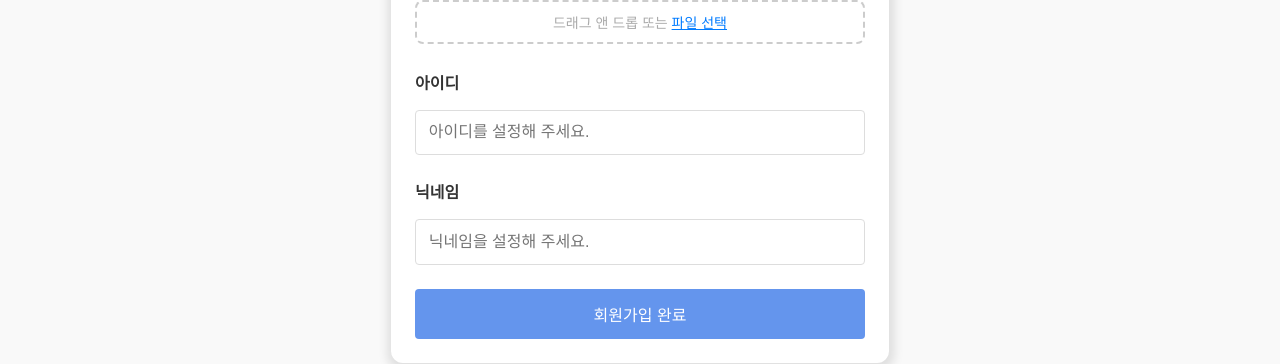
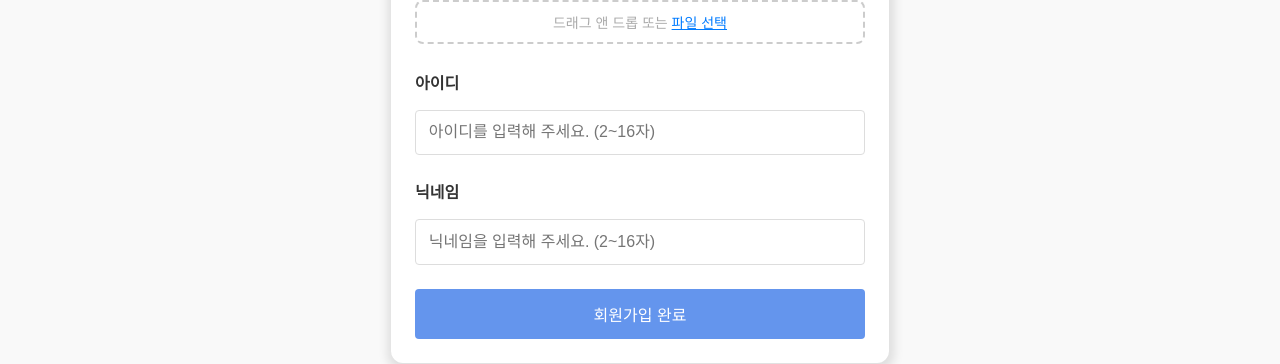
Before and after one commit to pure91/loveTo, a React (Create React App) app: page /join/profile in a window 1280 px wide. Shown: the part 406-770 px from the top of the page. Built offline with nearby package versions, Linux system fonts and the light colour scheme.

Commit message:
회원가입 시 아이디, 닉네임 front단 유효성 검사 추가

```diff
--- a/src/pages/join/InputValid.jsx
+++ b/src/pages/join/InputValid.jsx
@@ -3,24 +3,26 @@ import React, {useEffect} from 'react';
 // 유효성 검사 실패 시 노출되는 메시지
 const ERROR_MSG = {
     required: '필수 입력사항을 입력해주세요.',
-    emailPattern: '잘못된 이메일 형식입니다.',
+    emailPattern: '이메일 형식을 확인해주세요.',
     pwPattern: '비밀번호는 대/소문자, 숫자 6자 이상만 허용합니다.',
     idPattern: '2~16자 이내의 영문, 숫자, 밑줄, 마침표만 사용할 수 있습니다.',
+    nicknamePattern: '2~16자의 한글, 영문, 숫자만 입력 가능합니다.',
 };
 
-const EMAIL_REGEX = /^[0-9a-zA-Z]([-.]?[0-9a-zA-Z])*@[0-9a-zA-Z]([-.]?[0-9a-zA-Z])*\.[a-zA-Z]{2,3}$/i;
+const EMAIL_REGEX = /^[a-zA-Z0-9._%+-]+@[a-zA-Z0-9.-]+\.[a-zA-Z]{2,}$/i;
 const PASSWORD_REGEX = /^[A-Za-z0-9]{6,}$/;
 const ID_REGEX = /^[a-z0-9A-Z_.]{2,16}$/;
+const NICKNAME_REGEX = /^[가-힣a-zA-Z0-9_-]{2,16}$/;
 
 // 폼 입력 함수
-const InputValid = ({ id, label, formData, setFormData, error, setError, inputProps }) => {
-    // const {userAccountName} = useContent();
+const InputValid = ({id, label, formData, setFormData, error, setError, inputProps}) => {
 
     // 유효성 검사
     const validateValue = (value) => {
         let result;
 
         if (value.length === 0) result = 'required';
+
         else {
             switch (id) {
                 case 'email':
@@ -30,19 +32,18 @@ const InputValid = ({ id, label, formData, setFormData, error, setError, inputPr
                     result = PASSWORD_REGEX.test(value) ? 'noError' : 'pwPattern';
                     break;
                 case 'id':
-                    result = ID_REGEX.test(value) ? 'loading' : 'idPattern';
+                    result = ID_REGEX.test(value) ? 'noError' : 'idPattern';
                     break;
-                // case 'accountName':
-                //     if (value === userAccountName) result = 'noError';
-                //     else result = ID_REGEX.test(value) ? 'loading' : 'idPattern';
-                //     break;
+                case 'nickname':
+                    result = NICKNAME_REGEX.test(value) ? 'noError' : 'nicknamePattern';
+                    break;
                 default:
                     result = 'noError';
                     return;
             }
         }
 
-        if (result === 'noError' || result === 'loading') {
+        if (result === 'noError') {
             setError({...error, [id]: result});
         } else {
             setError({...error, [id]: ERROR_MSG[result]});
@@ -65,15 +66,13 @@ const InputValid = ({ id, label, formData, setFormData, error, setError, inputPr
     //     }
     // };
 
-    // 실시간 중복 검사 진행
+    // 실시간 db 중복 검사 진행
     useEffect(() => {
-        if (!['email', 'accountName'].includes(id)) return;
+        if (!['email'].includes(id)) {
+            return;
+        }
 
-        if (
-            (id === 'email' && !EMAIL_REGEX.test(formData.email))
-            // (id === 'accountName' && !ID_REGEX.test(formData.accountName)) ||
-            // formData['accountName'] === userAccountName
-        ) {
+        if ((id === 'email' && !EMAIL_REGEX.test(formData.email))) {
             return;
         }
 
@@ -87,7 +86,6 @@ const InputValid = ({ id, label, formData, setFormData, error, setError, inputPr
             clearTimeout(timer);
         };
     }, [formData.email]);
-    // }, [formData.email, formData.accountName]);
 
     // 값 변경 시 실행되는 핸들러 & 에러 메시지 여부 확인
     const handleChange = (event) => {
@@ -97,9 +95,9 @@ const InputValid = ({ id, label, formData, setFormData, error, setError, inputPr
     };
 
     // 유효 값
-    let isInvalid = false;
-    if (error[id] !== 'loading' && error[id] !== 'noError' && error[id] !== '') {
-        isInvalid = true;
+    let isValid = false;
+    if (error[id] !== 'noError' && error[id] !== '') {
+        isValid = true;
     }
 
     return (
@@ -110,10 +108,10 @@ const InputValid = ({ id, label, formData, setFormData, error, setError, inputPr
                 className="style-input"
                 {...inputProps}
                 value={formData[id]}
-                isInvaild={isInvalid}
+                data-isValid={isValid}
                 onChange={handleChange}
             />
-            {isInvalid && <span className="error-message">{`* ${error[id]}`}</span>}
+            {isValid && <span className="error-message">{`* ${error[id]}`}</span>}
         </div>
     );
 };
--- a/src/pages/join/JoinEmail.jsx
+++ b/src/pages/join/JoinEmail.jsx
@@ -1,7 +1,7 @@
 import React, {useEffect, useState} from 'react';
-import '../../assets/styles/join/LoginAndJoin.css';
 import {useNavigate} from "react-router-dom";
 import {Helmet} from "react-helmet";
+import '../../assets/styles/join/LoginAndJoin.css';
 import InputValid from "./InputValid";
 
 /** 회원가입 페이지 */
@@ -55,7 +55,7 @@ const JoinEmail = () => {
                         setError={setError}
                         inputProps={{
                           type: 'password',
-                          placeholder: '비밀번호를 설정해 주세요.',
+                          placeholder: '비밀번호를 입력해 주세요. (6자 이상)',
                           autoComplete: 'off',
                         }}
                       />
--- a/src/pages/join/JoinProfile.jsx
+++ b/src/pages/join/JoinProfile.jsx
@@ -1,14 +1,16 @@
-import React, {useState} from 'react';
+import React, {useEffect, useState} from 'react';
 import {useLocation, useNavigate} from "react-router-dom";
 import {Helmet} from "react-helmet";
+import axios from "axios";
 import '../../assets/styles/join/JoinProfile.css'
-import axios from "axios";
+import InputValid from "./InputValid";
 
 const JoinProfile = () => {
     const location = useLocation();
     const navigate = useNavigate();
+    const [error, setError] = useState({ id: '', nickname: '' });
+    const [isActivated, setIsActivated] = useState(false);
     const forwardFormData = location.state; // 이전 페이지에서 전달된 formData
-
     console.log("넘어온 데이터 확인 formData:",forwardFormData);
 
     // 프로필 Data
@@ -24,6 +26,14 @@ const JoinProfile = () => {
 
     // 드래그 앤 드롭 상태
     const [dragActive, setDragActive] = useState(false);
+
+    useEffect(() => {
+        if (error.id === 'noError' && error.nickname === 'noError') {
+            setIsActivated(true);
+        } else {
+            setIsActivated(false);
+        }
+    }, [error.id, error.nickname]);
 
     // 파일 처리 공통 함수
     const handleFile = (file) => {
@@ -74,13 +84,6 @@ const JoinProfile = () => {
             handleFile(file);
         }
     }
-
-    // 파일 선택 취소
-    // const handleFileCancel = () => {
-    //     setProfileData({...profileData, profilePicturePath: null, profilePictureName: ""});
-    //     setPreviewUrl(null);
-    //     document.getElementById('profilePicturePath').value = ""; // 파일 인풋 초기화
-    // }
 
     // 아이디, 닉네임 인풋 값
     const handleInputChange = (e) => {
@@ -138,14 +141,6 @@ const JoinProfile = () => {
                                     alt="Profile Preview"
                                     className="profile-picture"
                                 />
-                                {/*/!* X 버튼 *!/*/}
-                                {/*<button*/}
-                                {/*    type="button"*/}
-                                {/*    className="reset-btn"*/}
-                                {/*    onClick={handleFileCancel}*/}
-                                {/*>*/}
-                                {/*    X*/}
-                                {/*</button>*/}
                             </>
                         ) : (
                             <div className="profile-picture-placeholder">사진 미리보기</div>
@@ -174,32 +169,58 @@ const JoinProfile = () => {
                     </div>
 
                     {/* 아이디 */}
-                    <div className="container">
-                        <label htmlFor="id" className="label">아이디</label>
-                        <input
-                            className="style-input"
-                            id="id"
-                            name="id"
-                            type="text"
-                            placeholder="아이디를 설정해 주세요."
-                            value={profileData.id}
-                            onChange={handleInputChange}
-                        />
-                    </div>
+                    <InputValid
+                        id='id'
+                        label='아이디'
+                        formData={profileData}
+                        setFormData={setProfileData}
+                        error={error}
+                        setError={setError}
+                        inputProps={{
+                            type:'id',
+                            placeholder: '아이디를 입력해 주세요. (2~16자)',
+                            autoComplete: 'off',
+                        }}
+                    />
+                    {/*<div className="container">*/}
+                    {/*    <label htmlFor="id" className="label">아이디</label>*/}
+                    {/*    <input*/}
+                    {/*        className="style-input"*/}
+                    {/*        id="id"*/}
+                    {/*        name="id"*/}
+                    {/*        type="text"*/}
+                    {/*        placeholder="아이디를 설정해 주세요."*/}
+                    {/*        value={profileData.id}*/}
+                    {/*        onChange={handleInputChange}*/}
+                    {/*    />*/}
+                    {/*</div>*/}
 
                     {/* 닉네임 */}
-                    <div className="container">
-                        <label htmlFor="nickname" className="label">닉네임</label>
-                        <input
-                            className="style-input"
-                            id="nickname"
-                            name="nickname"
-                            type="text"
-                            placeholder="닉네임을 설정해 주세요."
-                            value={profileData.nickname}
-                            onChange={handleInputChange}
-                        />
-                    </div>
+                    <InputValid
+                        id="nickname"
+                        label="닉네임"
+                        formData={profileData}
+                        setFormData={setProfileData}
+                        error={error}
+                        setError={setError}
+                        inputProps={{
+                            type: 'nickname',
+                            placeholder: '닉네임을 입력해 주세요. (2~16자)',
+                            autoComplete: 'off',
+                        }}
+                    />
+                    {/*<div className="container">*/}
+                    {/*    <label htmlFor="nickname" className="label">닉네임</label>*/}
+                    {/*    <input*/}
+                    {/*        className="style-input"*/}
+                    {/*        id="nickname"*/}
+                    {/*        name="nickname"*/}
+                    {/*        type="text"*/}
+                    {/*        placeholder="닉네임을 설정해 주세요."*/}
+                    {/*        value={profileData.nickname}*/}
+                    {/*        onChange={handleInputChange}*/}
+                    {/*    />*/}
+                    {/*</div>*/}
 
                     {/* 제출 */}
                     <button
```
